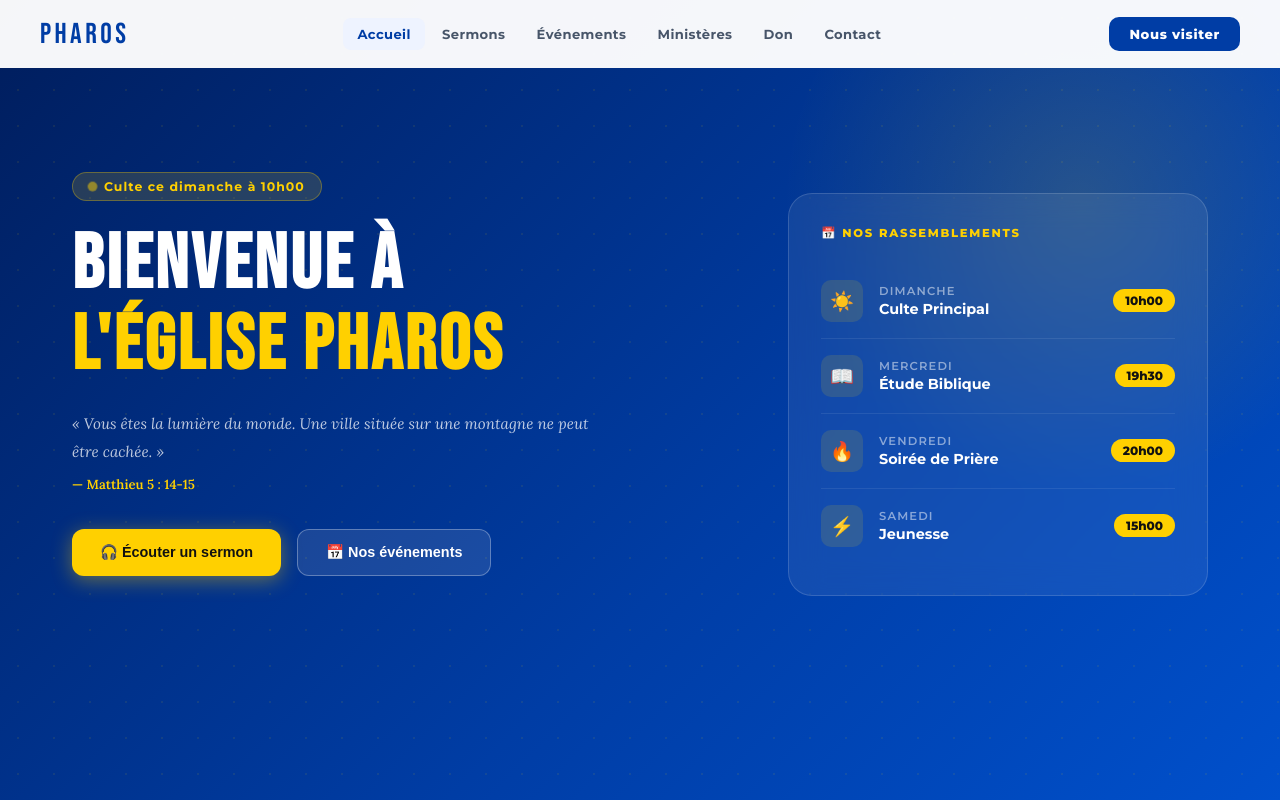
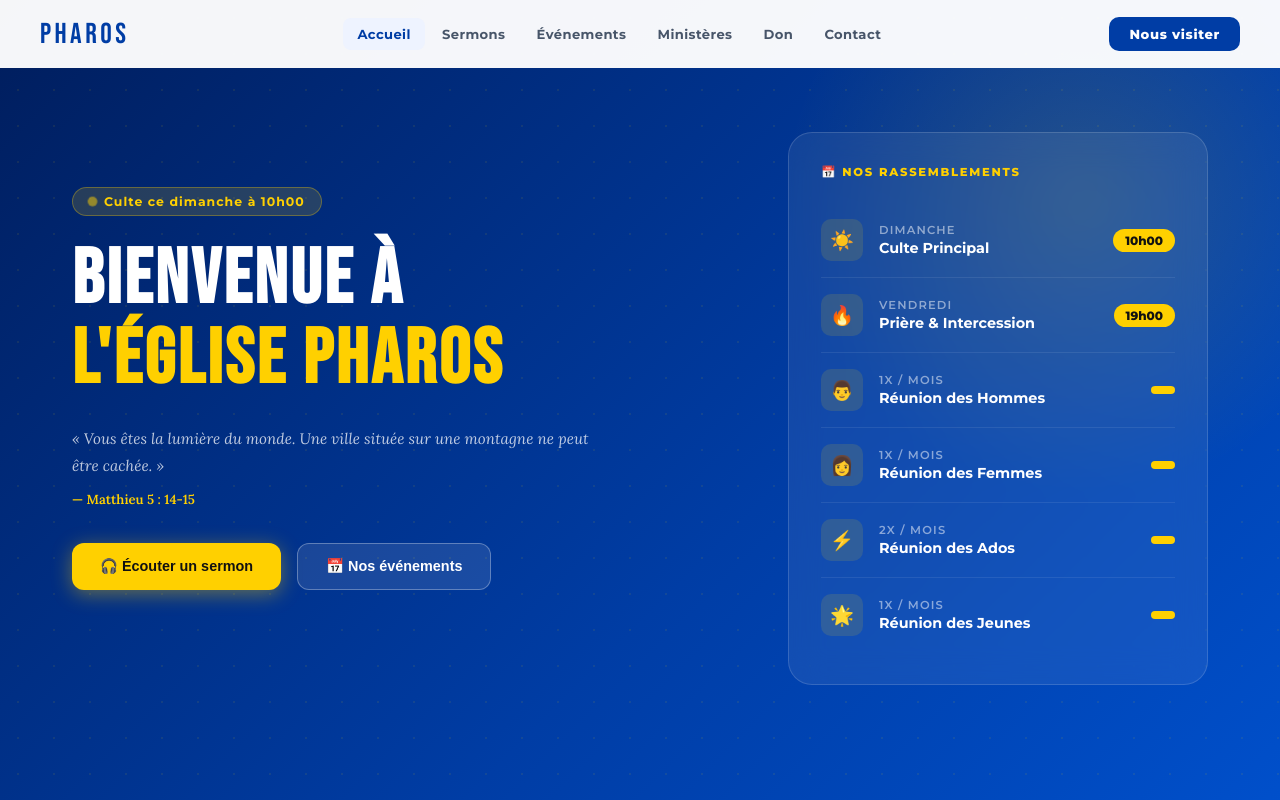
Before and after one commit to Jeff4679/eglisepharos, a React (Vite) app: page / in a window 1280 px wide. Shown: the top 800 px of the page. Built offline with nearby package versions, Linux system fonts and the light colour scheme; no server answers.

Commit message:
Update App.jsx

```diff
--- a/src/App.jsx
+++ b/src/App.jsx
@@ -11,9 +11,11 @@ const NAV = [
 
 const CULTES = [
   { jour: "Dimanche", heure: "10h00", titre: "Culte Principal", icon: "☀️" },
-  { jour: "Mercredi", heure: "19h30", titre: "Étude Biblique", icon: "📖" },
-  { jour: "Vendredi", heure: "20h00", titre: "Soirée de Prière", icon: "🔥" },
-  { jour: "Samedi", heure: "15h00", titre: "Jeunesse", icon: "⚡" },
+  { jour: "Vendredi", heure: "19h00", titre: "Prière & Intercession", icon: "🔥" },
+  { jour: "1x / mois", heure: "", titre: "Réunion des Hommes", icon: "👨" },
+  { jour: "1x / mois", heure: "", titre: "Réunion des Femmes", icon: "👩" },
+  { jour: "2x / mois", heure: "", titre: "Réunion des Ados", icon: "⚡" },
+  { jour: "1x / mois", heure: "", titre: "Réunion des Jeunes", icon: "🌟" },
 ];
 
 const GCAL_API_KEY = "AIzaSyALqVf1rJrDF2jwxvB25M21NiaJAaUcXQ8";
```
